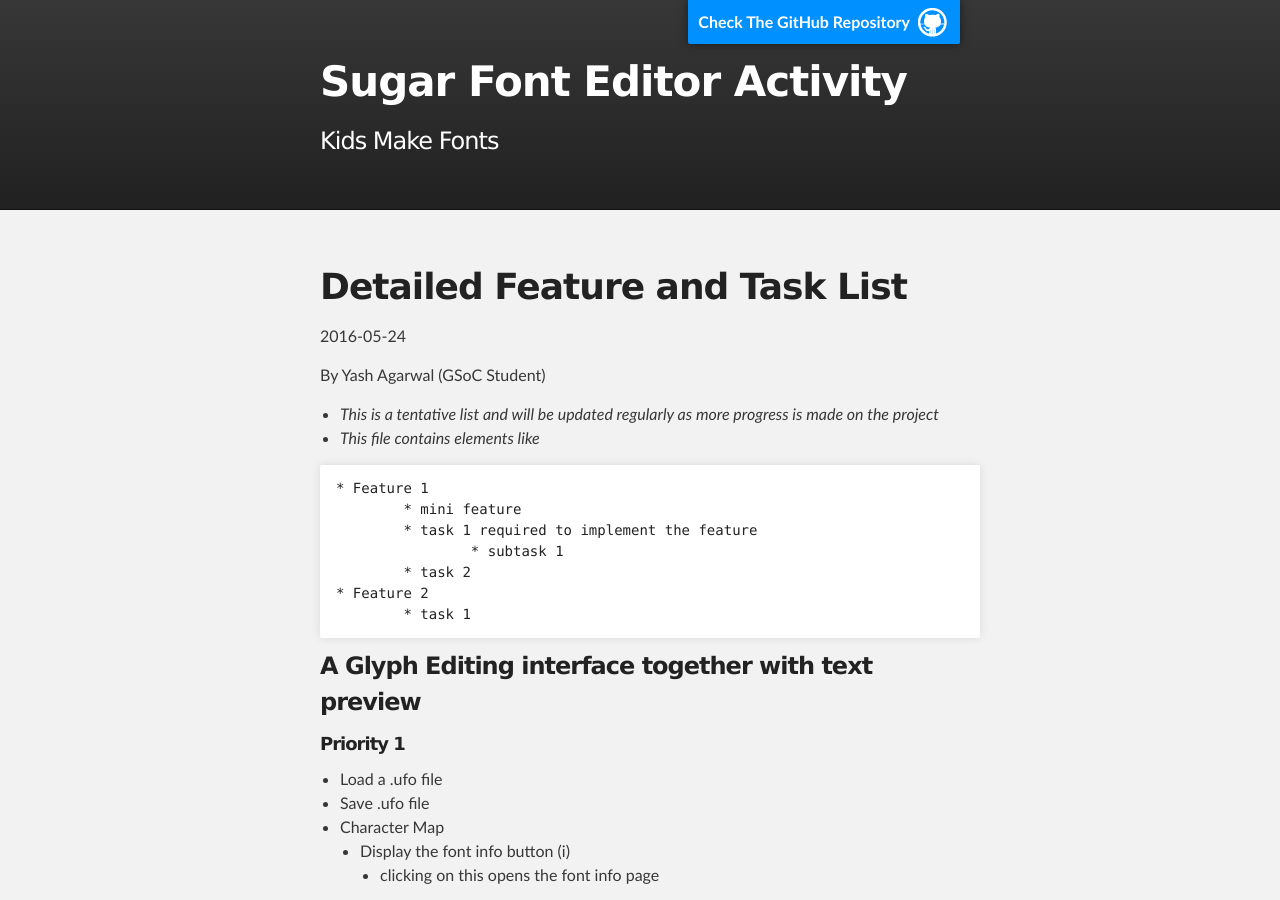
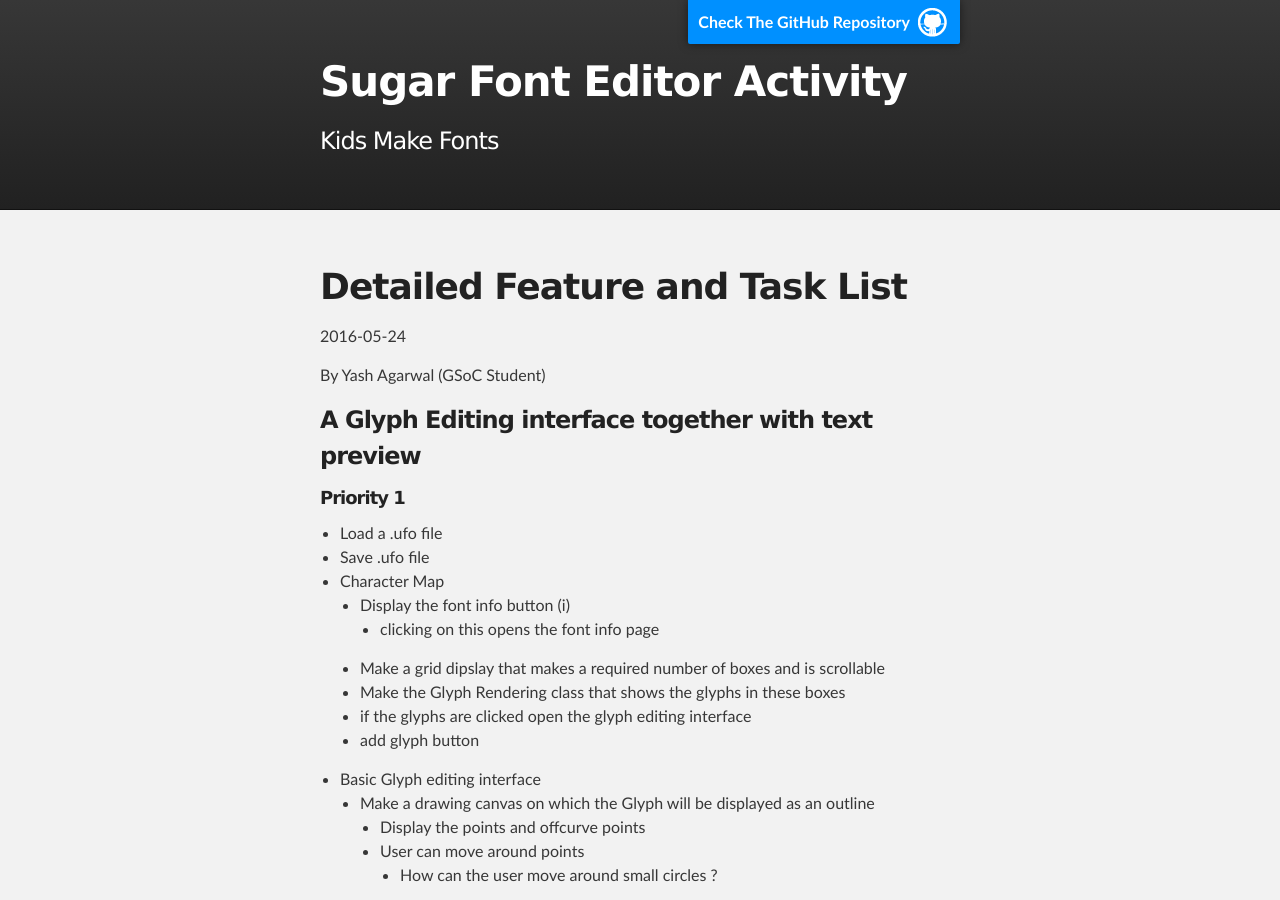
Before and after one commit to sugarlabs/edit-fonts-activity, a Jekyll site: the page built from _posts/2016-05-24-detailed-feature-list.md, in a window 1280 px wide and 900 px high. Built offline with Jekyll 4.4.1, drawn with Linux system fonts in a browser that asks for light colours.

Commit message:
Update 2016-05-24-detailed-feature-list.md
Remove boilerplate

````diff
--- a/_posts/2016-05-24-detailed-feature-list.md
+++ b/_posts/2016-05-24-detailed-feature-list.md
@@ -4,19 +4,6 @@
 category: article
 author: Yash Agarwal
 ---
-
-* *This is a tentative list and will be updated regularly as more progress is made on the project*
-* *This file contains elements like*
-
-```
-* Feature 1
-	* mini feature
-	* task 1 required to implement the feature
-		* subtask 1
-	* task 2
-* Feature 2
-	* task 1
-```
 
 ### A Glyph Editing interface together with text preview
 
````
